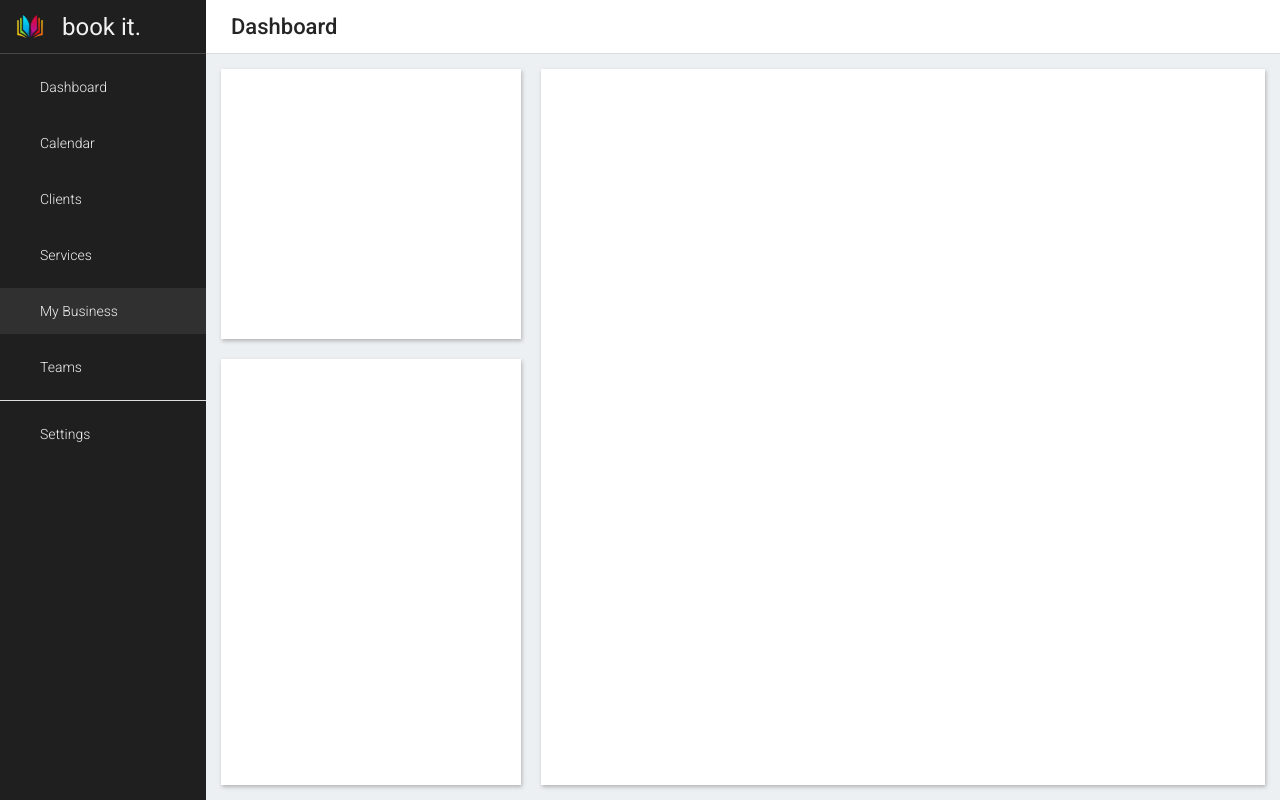
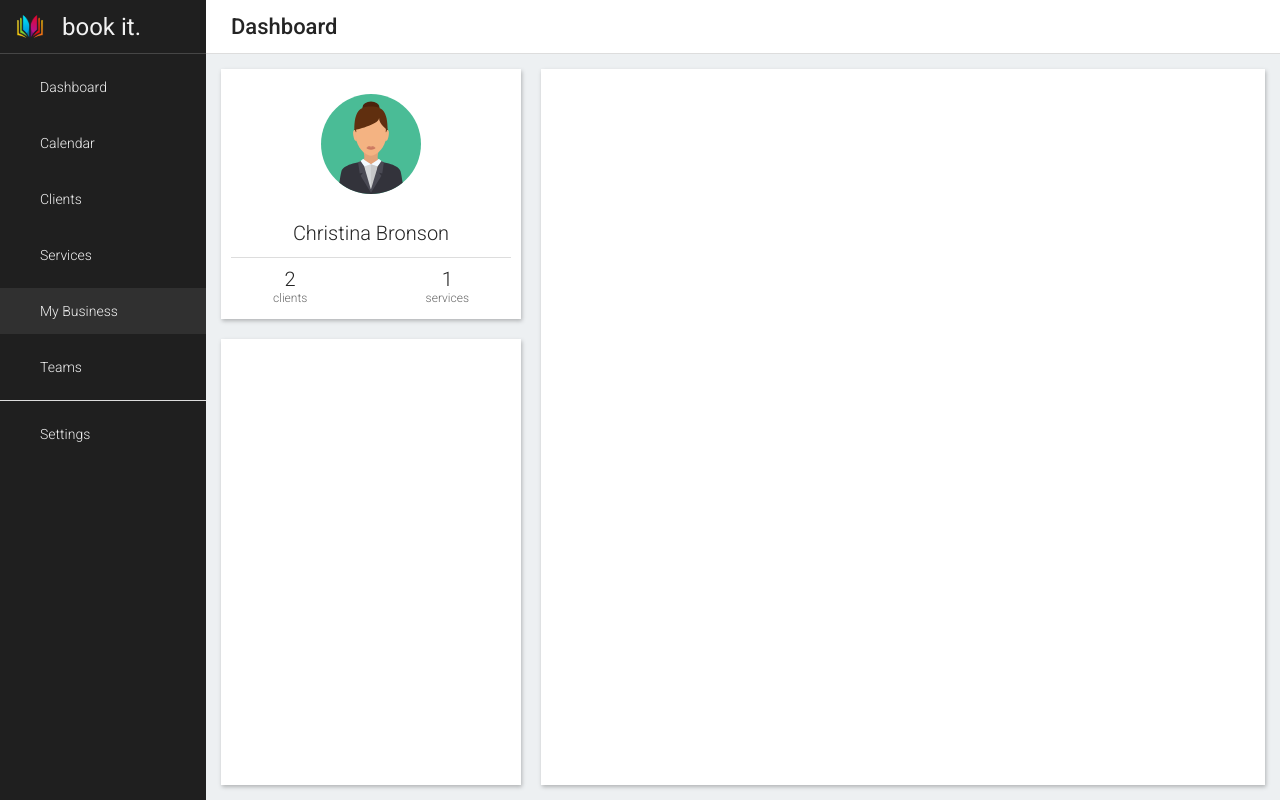
Before and after one commit to ryanhartwig/bookeasy, a Next.js app in the folder next/: page /business in a window 1280 px wide. Built offline with nearby package versions, Linux system fonts and the light colour scheme.

Commit message:
User overview

```diff
--- a/next/src/app/business/business.module.scss
+++ b/next/src/app/business/business.module.scss
@@ -28,5 +28,45 @@
 }
 
 .overview {
-  max-height: 270px !important;
+  max-height: 250px !important;
+
+  display: flex;
+  flex-direction: column;
+  align-items: center;
+
+  padding: 10px;
+  padding-bottom: 5px;
+  font-weight: 300;
+
+
 }
+
+.name {
+  margin: 12px;
+  font-size: 20px;
+}
+
+.details {
+  display: flex;
+  align-items: center;
+  justify-content: space-between;
+  width: 70%;
+  height: 100%;
+  margin: 0 auto;
+
+  > div {
+    display: flex;
+    justify-content: center;
+    align-items: center;
+    flex-direction: column;
+
+    p {
+      color: var(--font-color-alt);
+      font-size: 12px;
+    }
+    p:first-child {
+      font-size: 20px;
+      color: var(--font-on-light);
+    }
+  }
+}
--- a/next/src/app/business/page.tsx
+++ b/next/src/app/business/page.tsx
@@ -1,5 +1,9 @@
 import { Card } from '@/components/UI/Card';
+import { sample_clients } from '@/utility/sample_data/sample_clients';
+import { sample_services } from '@/utility/sample_data/sample_services';
+import { sample_user } from '@/utility/sample_data/sample_user';
 import clsx from 'clsx';
+import Image from 'next/image';
 import styles from './business.module.scss';
 
 export default function Page() {
@@ -7,13 +11,31 @@ export default function Page() {
     <div className={styles.business}>
       {/* Left panels */}
       <div>
-        <Card className={clsx(styles.card, styles.overview)} />
-        <Card className={clsx(styles.card, styles.metrics)} />
+        <Card className={clsx(styles.card, styles.overview)}>
+          <Image src={sample_user.avatar || ""} alt="User avatar" height={100} style={{margin: 15}} />
+          <p className={styles.name}>{sample_user.name}</p>
+          <hr />
+          <div className={styles.details}>
+            <div>
+              <p>{sample_clients.filter(c => c.business_id === sample_user.id).length}</p>
+              <p>clients</p>
+            </div>
+            <div>
+              <p>{sample_services.filter(s => s.business_id === sample_user.id).length}</p>
+              <p>services</p>
+            </div>
+          </div>
+        </Card>
+        <Card className={clsx(styles.card, styles.metrics)}>
+
+        </Card>
       </div>
 
       {/* Right panel */}
       <div>
-        <Card className={clsx(styles.card, styles.prefs)} />
+        <Card className={clsx(styles.card, styles.prefs)}>
+
+        </Card>
       </div>
     </div>
   )
```
